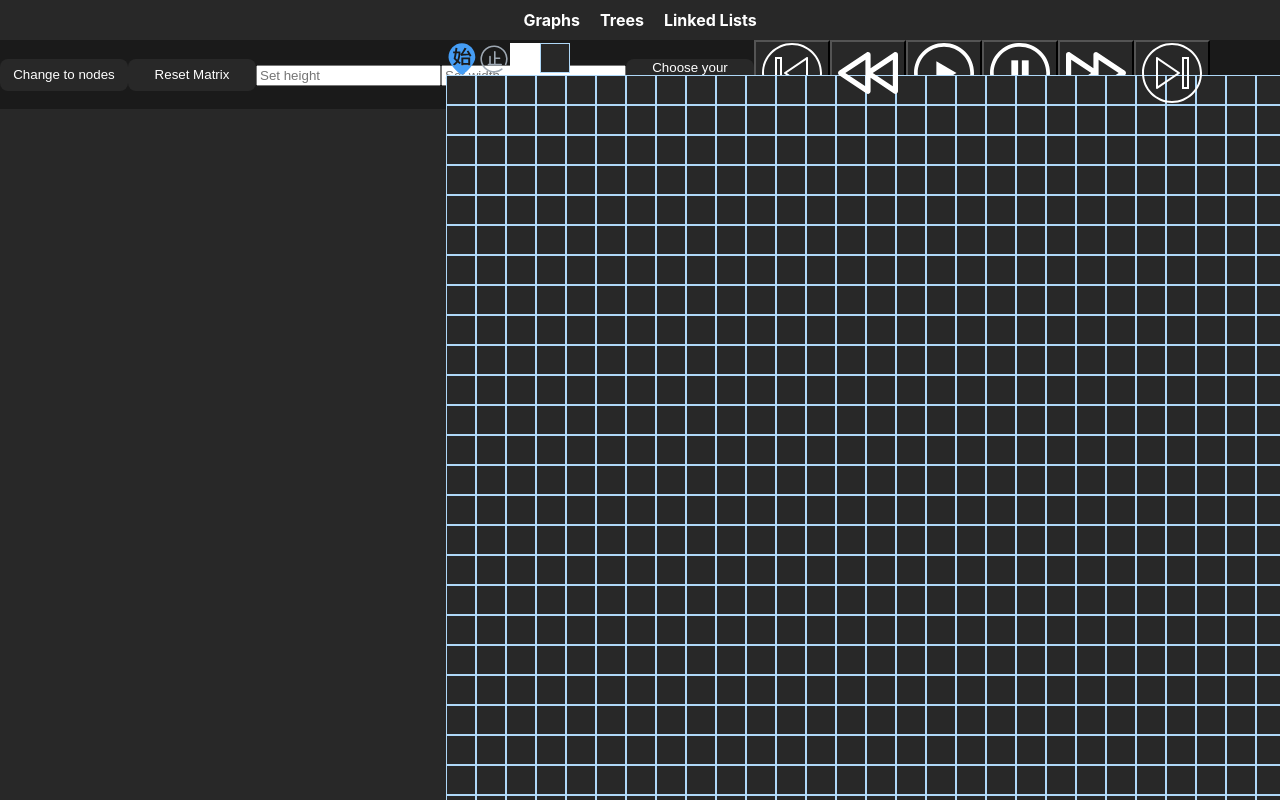
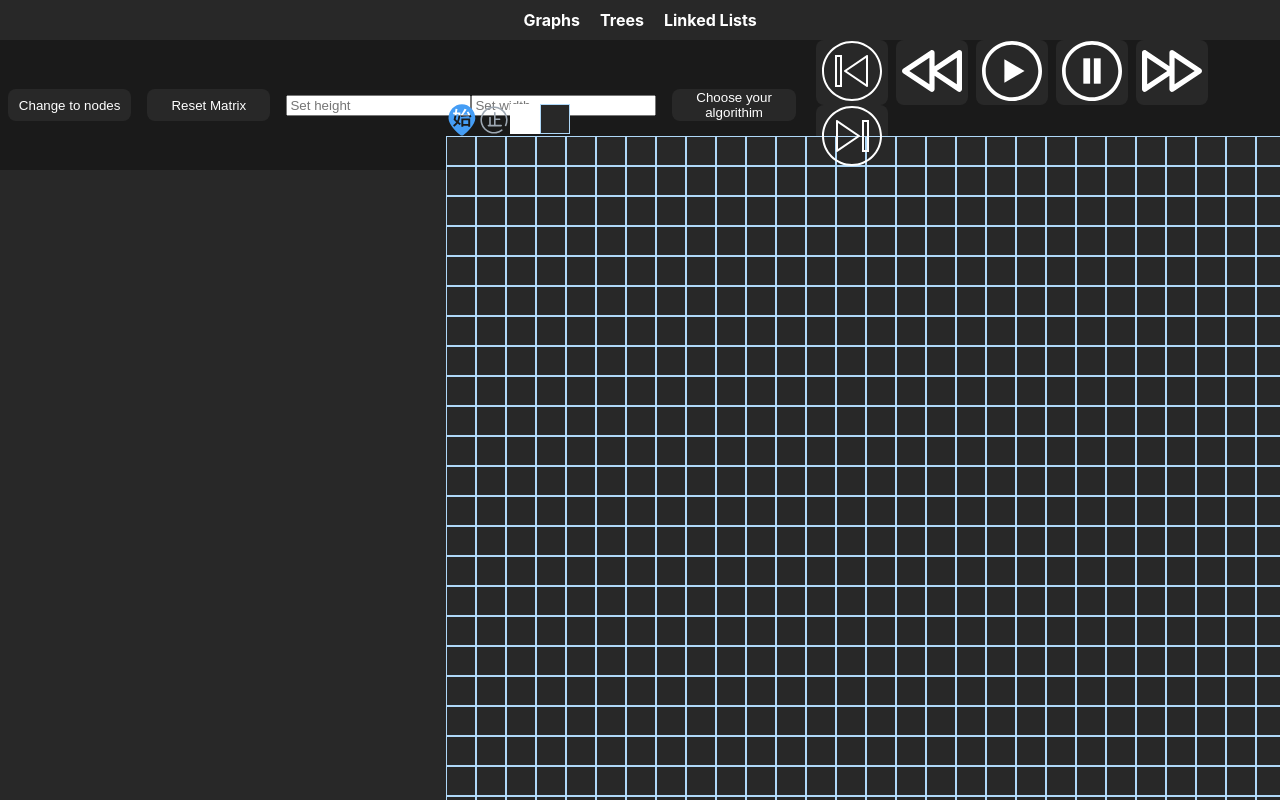
Before and after one commit to mfong4151/Pathfinding-Visualizer, a React (Create React App) app: page /graphs in a window 1280 px wide. Shown: the top 800 px of the page. Built offline with nearby package versions, Linux system fonts and the light colour scheme.

Commit message:
Setup for hosting

```diff
--- a/package.json
+++ b/package.json
@@ -1,4 +1,5 @@
 {
+  "homepage":"http://mfong4151.github.io/DSA-visualizer",
   "name": "dsa-visualizer",
   "version": "0.1.0",
   "private": true,
--- a/src/components/Graphs/MatrixBanner/MatrixBanner.tsx
+++ b/src/components/Graphs/MatrixBanner/MatrixBanner.tsx
@@ -2,8 +2,9 @@ import React, { useEffect } from 'react';
 import { createNewMatrix } from '../utils/graphUtils';
 import { useState } from 'react';
 import ChooseAlgoModal from './ChooseAlgoModal';
-import { pos, startStop } from '../../types/positions';
+import {startStop } from '../../types/positions';
 import Remote from '../../generalComponents/Remote';
+import '../../Graphs/graphs.css'
 
 interface Props{
   matrixBannerStates:{
@@ -13,8 +14,6 @@ interface Props{
     setMatrix: React.Dispatch<React.SetStateAction<Array<Array<string>>>>,
     matrixDim: {y: number, x:number},
     setMatrixDim: React.Dispatch<React.SetStateAction<{y: number, x:number}>>
-    chosenAlgo: string,
-    setChosenAlgo: React.Dispatch<React.SetStateAction<string>>
     startEndPos: startStop,
     setStartEndPos:React.Dispatch<React.SetStateAction<startStop>>
   }
@@ -22,7 +21,9 @@ interface Props{
 
 const MatrixBanner:React.FC<Props> = ({matrixBannerStates}) => {
   const [chooseAlgoModal, setChooseAlgoModal] = useState<boolean>(false)
-  const {matrixNodes, setMatrixNodes, matrix, setMatrix, matrixDim, setMatrixDim, chosenAlgo, setChosenAlgo} = matrixBannerStates;
+  const [chosenAlgo, setChosenAlgo] = useState<string>('Choose your algorithim')
+
+  const {matrixNodes, setMatrixNodes, setMatrix, matrixDim, setMatrixDim} = matrixBannerStates;
 
 
   const handleOnChange = (e:React.ChangeEvent<HTMLInputElement>, origin: string) =>{
@@ -43,7 +44,7 @@ const MatrixBanner:React.FC<Props> = ({matrixBannerStates}) => {
   }, [matrixDim])
 
   return (
-    <div className='banner udc-left fdr'>
+    <div id='banner' className='udc-left fdr'>
 
           <button
               className='sq-buttons banner-button udc'
@@ -52,7 +53,9 @@ const MatrixBanner:React.FC<Props> = ({matrixBannerStates}) => {
             {`Change to ${matrixNodes ? 'nodes' : 'matrix'}`}
           </button>
 
-          <button  className='sq-buttons banner-button udc'onClick={() => setMatrix(createNewMatrix(matrixDim.y, matrixDim.x))}>
+          <button
+              className='sq-buttons banner-button udc'
+              onClick={() => setMatrix(createNewMatrix(matrixDim.y, matrixDim.x))}>
               Reset Matrix
           </button>
 
--- a/src/components/Graphs/graphs.css
+++ b/src/components/Graphs/graphs.css
@@ -3,6 +3,7 @@
     grid-template-columns: repeat(10, 12vmax);
     grid-template-rows: repeat(10, 12vmax);
 }
+
 
 
 /* individual tile styling for matrix */
--- a/src/components/Graphs/index.tsx
+++ b/src/components/Graphs/index.tsx
@@ -12,21 +12,21 @@ const Graphs: React.FC = ()=>{
     const [matrixDim, setMatrixDim]  = useState<pos>({y: 30, x: 30});
     const [matrix, setMatrix] = useState<string[][]>(createNewMatrix(matrixDim.y, matrixDim.x));
     const [startEndPos, setStartEndPos] = useState<startStop>({start:{y: -1, x: -1}, end: {y: -1, x: -1}})
-    const [chosenAlgo, setChosenAlgo] = useState<string>('Choose your algorithim')
     const [nodes, setNodes] = useState<any[]>([]);
     const matrixState = {matrix, setMatrix};
-    let itterator;
 
 
 
     return(
       <div className='font-color'>
 
-        <MatrixBanner matrixBannerStates={{matrixNodes, setMatrixNodes, setMatrix, matrix, matrixDim, setMatrixDim, chosenAlgo, setChosenAlgo, startEndPos, setStartEndPos}}/>
+        <MatrixBanner matrixBannerStates={{matrixNodes, setMatrixNodes, setMatrix, matrix, matrixDim, setMatrixDim, startEndPos, setStartEndPos}}/>
 
 
          <div className='page-body'>
             <section id='page-left' className='tab-bg'>
+
+
             </section>
             <div className='adjbar'/>
             <section id='page-right' className='udc tab-bg'>
--- a/src/components/generalComponents/Remote/index.tsx
+++ b/src/components/generalComponents/Remote/index.tsx
@@ -8,6 +8,9 @@ interface Props{
 
 
 const Remote:React.FC<Props> = () => {
+
+  let itterator;
+
 
   // useEffect(()=>{
 
@@ -23,24 +26,24 @@ const Remote:React.FC<Props> = () => {
   // },[chosenAlgo])
   return (
     <div id='remote'>
-      <button id='skip-back' className='remote-btn'>
+      <button id='skip-back' className='remote-btn sq-buttons'>
         <SkipBack/>
       </button>
-      <button  id='rewind' className='remote-btn'>
+      <button  id='rewind' className='remote-btn sq-buttons'>
         <Rewind/>
       </button>
 
-      <button id='play' className='remote-btn'>
+      <button id='play' className='remote-btn sq-buttons'>
         <Play/>
       </button>
-      <button id='pause' className='remote-btn'>
+      <button id='pause' className='remote-btn sq-buttons'>
         <Pause/>
       </button>
-      <button id='fastforward' className='remote-btn' >
+      <button id='fastforward' className='remote-btn sq-buttons' >
         <FastForward/>
       </button>
 
-      <button id='skip-forward' className='remote-btn'>
+      <button id='skip-forward' className='remote-btn sq-buttons'>
         <SkipForward/>
       </button>
     </div>
@@ -48,7 +51,13 @@ const Remote:React.FC<Props> = () => {
 }
 
 const Play:React.FC = () => (
-        <svg fill='#FFFFFF' height='auto' width='60px' version='1.1' viewBox='0 0 485 485'>
+        <svg fill='currentColor'
+            height='auto'
+            width='60px'
+            version='1.1'
+            viewBox='0 0 485 485'
+            className='svg-style'
+            >
         <g>
         	<path d='M413.974,71.026C368.171,25.225,307.274,0,242.5,0S116.829,25.225,71.026,71.026C25.225,116.829,0,177.726,0,242.5
         		s25.225,125.671,71.026,171.474C116.829,459.775,177.726,485,242.5,485s125.671-25.225,171.474-71.026
@@ -61,7 +70,14 @@ const Play:React.FC = () => (
 
 
 const Pause:React.FC = () =>(
-    <svg fill='#FFFFFF' height='auto' width='60px' version='1.1' id='Layer_1' viewBox='0 0 485 485'>
+    <svg
+      fill='currentColor'
+      height='auto'
+      width='60px'
+      version='1.1'
+      viewBox='0 0 485 485'
+      className='svg-style'
+      >
       <g>
         <path d='M413.974,71.026C368.171,25.225,307.274,0,242.5,0S116.829,25.225,71.026,71.026C25.225,116.829,0,177.726,0,242.5
           s25.225,125.671,71.026,171.474C116.829,459.775,177.726,485,242.5,485s125.671-25.225,171.474-71.026
@@ -74,7 +90,13 @@ const Pause:React.FC = () =>(
   )
 
 const FastForward:React.FC = () => (
-      <svg fill='#FFFFFF' height='auto' width='60px' version='1.1' viewBox='0 0 321.9 321.9'>
+      <svg fill='currentColor'
+          height='auto'
+          width='60px'
+          version='1.1'
+          viewBox='0 0 321.9 321.9'
+          className='svg-style'
+          >
           <g>
            <g>
              <path d='M315.6,149.301l-147.1-98.2c-2-1.1-4.6-2.2-7.2-2.2v0c-7.9,0-14.2,6.3-14.2,14.2v71.9l-125.5-84c-2.1-1.1-4.7-2.1-7.4-2.1
@@ -86,7 +108,14 @@ const FastForward:React.FC = () => (
       </svg>)
 
 const Rewind:React.FC = ( ) => (
-    <svg fill='#FFFFFF' height='auto' width='60px' version='1.1' viewBox='0 0 321.9 321.9' className='rotate-svg'>
+    <svg
+        fill='currentColor'
+        height='auto'
+        width='60px'
+        version='1.1'
+        viewBox='0 0 321.9 321.9'
+        className='rotate-svg svg-style'
+        >
       <g>
         <g>
           <path d='M315.6,149.301l-147.1-98.2c-2-1.1-4.6-2.2-7.2-2.2v0c-7.9,0-14.2,6.3-14.2,14.2v71.9l-125.5-84c-2.1-1.1-4.7-2.1-7.4-2.1
@@ -100,7 +129,13 @@ const Rewind:React.FC = ( ) => (
 
 
 const SkipForward:React.FC = () => (
-    <svg fill='#FFFFFF' height='auto' width='60px' version='1.1'  viewBox='0 0 60 60'  className='rotate-svg'>
+    <svg
+      fill='currentColor'
+      height='auto'
+      width='60px'
+      version='1.1'
+      viewBox='0 0 60 60'
+      className='rotate-svg svg-style'>
     <g>
       <path d='M45.467,14.116c-0.326-0.174-0.723-0.15-1.031,0.058l-22,15C22.164,29.36,22,29.669,22,30s0.164,0.64,0.437,0.826l22,15
         C44.606,45.941,44.803,46,45,46c0.16,0,0.321-0.038,0.467-0.116C45.795,45.711,46,45.371,46,45V15
@@ -114,7 +149,14 @@ const SkipForward:React.FC = () => (
 )
 
 const SkipBack:React.FC = () => (
-  <svg fill='#FFFFFF' height='auto' width='60px' version='1.1'  viewBox='0 0 60 60' >
+  <svg
+    fill='currentColor'
+    height='auto'
+    width='60px'
+    version='1.1'
+    viewBox='0 0 60 60'
+    className='svg-style'
+    >
   <g>
     <path d='M45.467,14.116c-0.326-0.174-0.723-0.15-1.031,0.058l-22,15C22.164,29.36,22,29.669,22,30s0.164,0.64,0.437,0.826l22,15
       C44.606,45.941,44.803,46,45,46c0.16,0,0.321-0.038,0.467-0.116C45.795,45.711,46,45.371,46,45V15
--- a/src/components/generalComponents/Remote/remote.css
+++ b/src/components/generalComponents/Remote/remote.css
@@ -1,3 +1,12 @@
+
+#remote> *{
+    margin-left: .25rem;
+    margin-right: .25rem;
+}
+
+
+/* button styles, svg styles, etc */
+
 .remote-btn{
     background-color: var(--color-charcol);
 }
@@ -6,6 +15,14 @@
     color: var(--color-white)
 }
 
+.svg-style:hover{
+    color:var(--color-yellow-pineapple);
+}
+
+.svg-style:active{
+    color:var(--color-black-foreground)
+}
+
 .rotate-svg{
     transform:rotate(180deg)
 }
--- a/src/index.css
+++ b/src/index.css
@@ -3,7 +3,7 @@
   --color-charcol:#282828;
   --color-white: #FFFFFF;
   --color-transparent:transparent;
-
+  --color-yellow-pineapple:#FEE12B;
 }
 
 
@@ -51,10 +51,17 @@ code {
 
 /* general design styles */
 
-.banner{
+#banner{
   min-height: 48px;
 
 }
+
+#banner > *{
+  margin-left:.5rem;
+  margin-right:.5rem;
+}
+
+
 
 /* designs for each of the pannels on main page */
 
@@ -90,7 +97,7 @@ code {
 
 .adjbar{
   height:100%;
-  width:20px;
+  width:8px;
 }
 .sq-buttons{
   background-color: var(--color-charcol);
```
